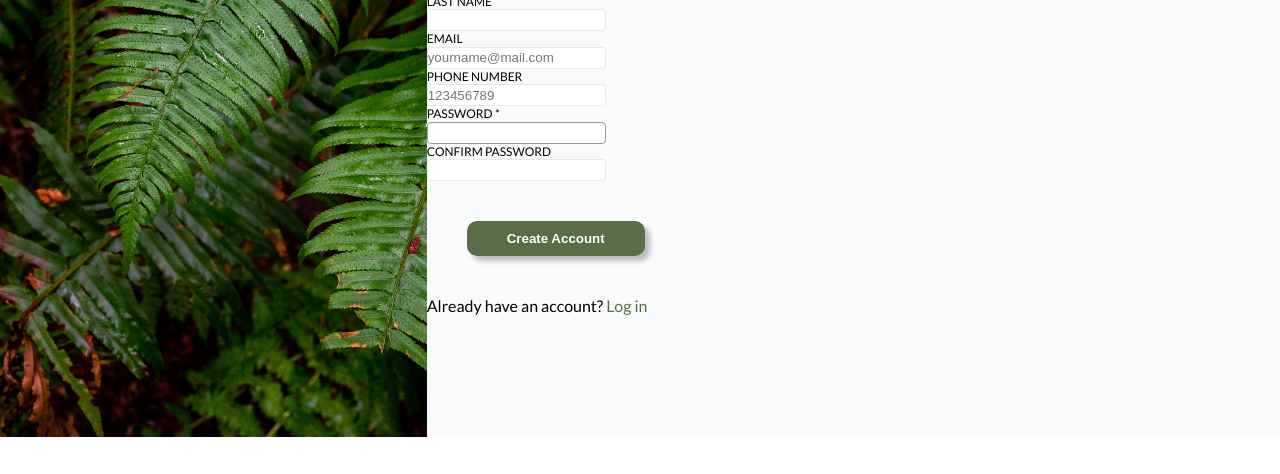
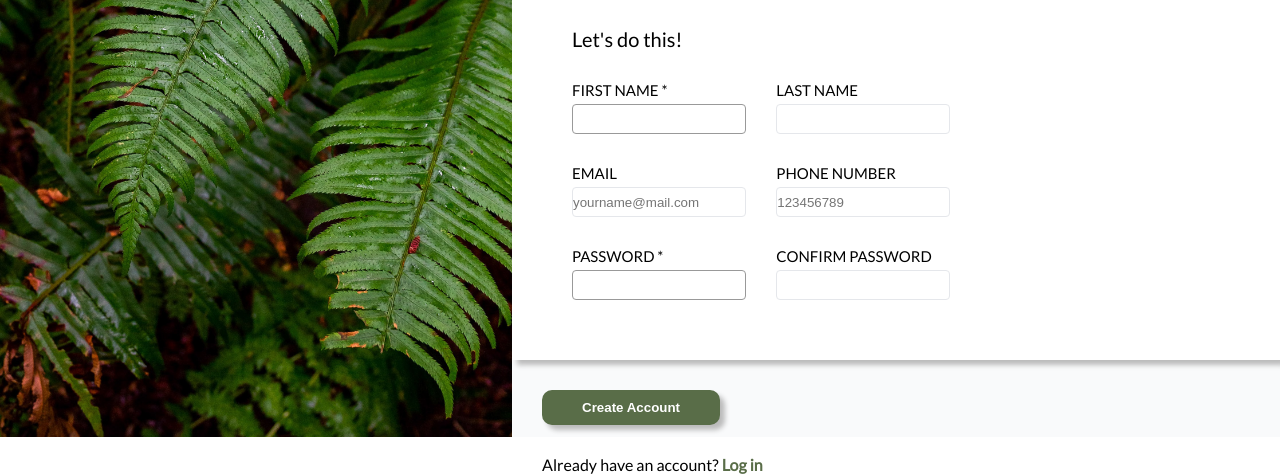
Before and after one commit to t3t3c/Sign-up-Form, a plain HTML site: page index.html in a window 1280 px wide. Shown: the part 363-837 px from the top of the page. Before the commit the page ends 800 px from the top, so only its background shows below. Drawn offline with Linux system fonts and the light colour scheme.

Commit message:
form formats correctly with flex

```diff
--- a/style.css
+++ b/style.css
@@ -7,6 +7,22 @@
   /* font-family name does not need to be the same as filename */
   font-family: norse-bold;
   src: url("fonts/Norse-Bold.otf");
+}
+
+* {
+  /* minimalistic CSS reset */
+  margin: 0;
+  padding: 0;
+  box-sizing: inherit;
+  /* outline for easier arrangement */
+  /* outline: 1px solid red; */
+}
+
+/* it is considered good practice to put box-sizing: inherit on universal selector * */
+/* and to put box-sizing: border-box in html */
+/* this way when you import sth like an image with the header that has a box-sizing: content-box; the header that was dependent on it will also have content-box */
+html {
+  box-sizing: border-box;
 }
 
 :root {
@@ -30,14 +46,6 @@ body {
   font-family: "Lato", serif;
 }
 
-* {
-  /* minimalistic CSS reset */
-  margin: 0;
-  padding: 0;
-  /* outline for easier arrangement */
-  /* outline: 1px solid red; */
-}
-
 div.content {
   display: flex;
   height: 100vh;
@@ -51,7 +59,7 @@ div.background {
   background-size: cover;
   /* fallback value */
   background-color: #596d48;
-  flex: 1;
+  flex: 2;
 }
 
 div.background div.logo {
@@ -78,21 +86,15 @@ div.logo p {
 /* right side */
 
 div.right {
+  padding-top: 60px;
   background-color: var(--background-color);
-  flex: 2;
+  flex: 3;
 }
 
 div.intro-text p {
   padding: 30px;
   font-size: 3rem;
-  font-weight: 400;
-}
-
-div.right fieldset {
-  background-color: #fff;
-  padding: 30px;
-  border: none;
-  box-shadow: var(--shadow-specs);
+  font-weight: 500;
 }
 
 div.right button {
@@ -103,7 +105,7 @@ div.right button {
 
   border: none;
   border-radius: 10px;
-  margin: 40px;
+  margin: 30px;
   padding: 10px 40px;
   /* offset-x | offset-y | blur-radius | color */
   box-shadow: var(--shadow-specs);
@@ -122,20 +124,46 @@ div.right button:active {
 div.right a {
   color: #596d48;
   text-decoration: none;
+  font-weight: 600;
+}
+
+div.right p {
+  margin-left: 30px;
 }
 
 /* FORM STYLING */
 
 /* form layout */
 
-label {
-  display: block;
-  font-size: 1.2rem;
+div.right .form-container {
+  background-color: #fff;
+  padding: 30px;
+  border: none;
+  box-shadow: var(--shadow-specs);
+
 }
 
-fieldset.form-container {
+.form-container div {
   display: flex;
-  flex-wrap: wrap;
+  flex-direction: column;
+  width: 40%;
+}
+
+.form-container p {
+  font-size: 2rem;
+}
+
+label {
+  font-size: 1.5rem;
+  margin-bottom: 5px;
+}
+
+form {
+  display: flex;
+  flex-flow: row wrap;
+  margin-right: 30%;
+  gap: 30px;
+  padding: 30px;
 }
 
 /* input */
@@ -143,7 +171,7 @@ fieldset.form-container {
 input {
   border: 1px solid var(--border-color);
   border-radius: 4px;
-  height: 2rem;
+  height: 3rem;
 }
 
 input:required {
```
